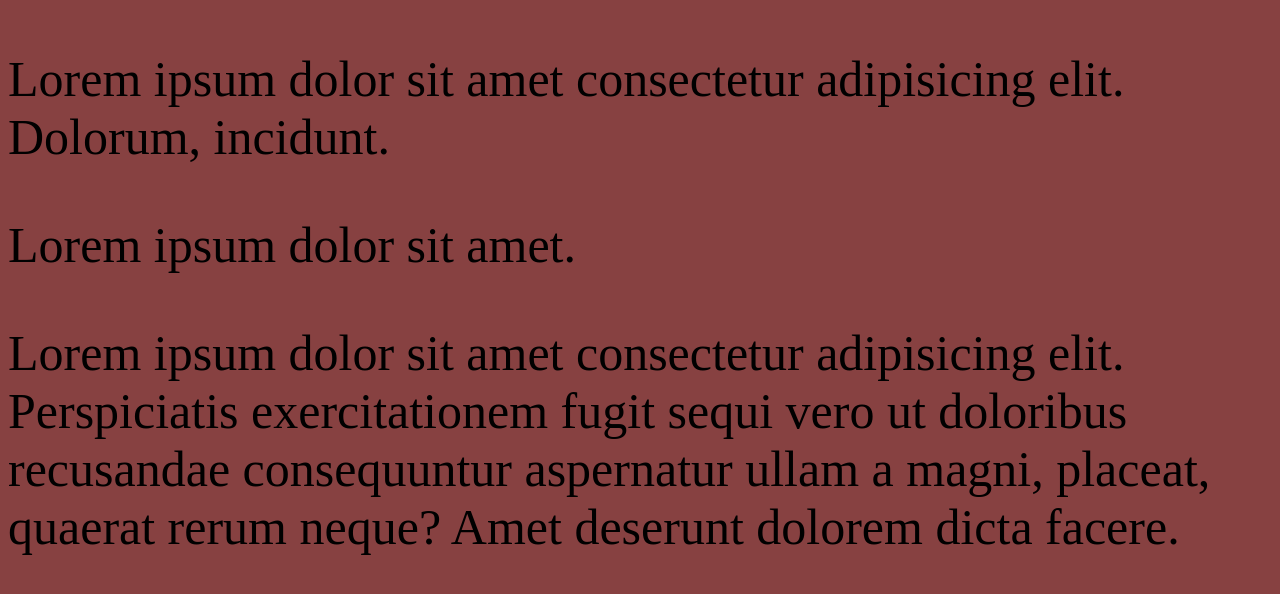
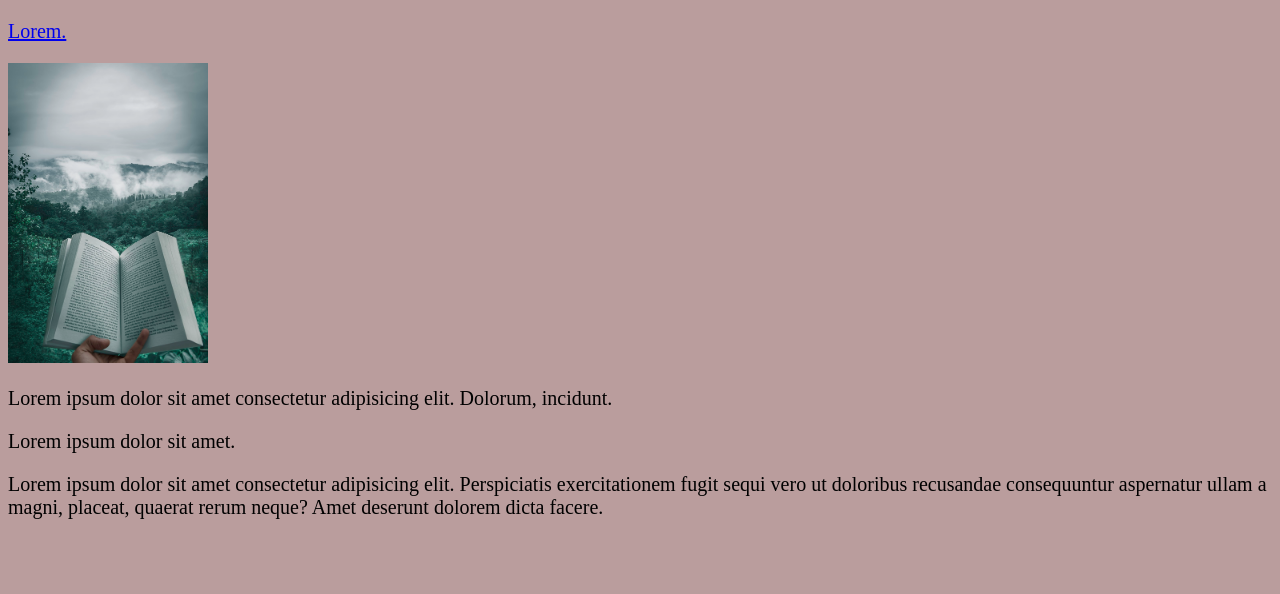
Before and after one commit to roshila/gitrep, a plain HTML site: page index.html in a window 1280 px wide. Drawn offline with Linux system fonts and the light colour scheme.

Commit message:
Training Day 1

```diff
--- a/css/main.css
+++ b/css/main.css
@@ -1,6 +1,10 @@
 body {
-    background-color: rgb(135, 65, 65);
+    background-color: rgb(186, 157, 157);
 }
 p {
-    font-size: 50px;
+    font-size: 20px;
 }
+img {
+    height: 300px;
+    width: 200px;
+}
--- a/index.html
+++ b/index.html
@@ -5,9 +5,12 @@
     <meta http-equiv="X-UA-Compatible" content="IE=edge">
     <meta name="viewport" content="width=device-width, initial-scale=1.0">
     <link rel="stylesheet" href="css/main.css">
-    <title>Document</title>
+    <title>Project</title>
 </head>
 <body>
+    <!--lorem coment-->
+    <p><a href="page2.html">Lorem.</a></p>
+    <img src="images/photo-1541963463532-d68292c34b19.jpg" alt="Lorem"> <br> <!--self-closing element-->
     <p>Lorem ipsum dolor sit amet consectetur adipisicing elit. Dolorum, incidunt.</p>
     <p>Lorem ipsum dolor sit amet.</p>
     <p>Lorem ipsum dolor sit amet consectetur adipisicing elit. Perspiciatis exercitationem fugit sequi vero ut doloribus recusandae consequuntur aspernatur ullam a magni, placeat, quaerat rerum neque? Amet deserunt dolorem dicta facere.</p>
```
Also changed, not shown: page2.html (added, +16 -0 lines), images/photo-1541963463532-d68292c34b19.jpg (added).
